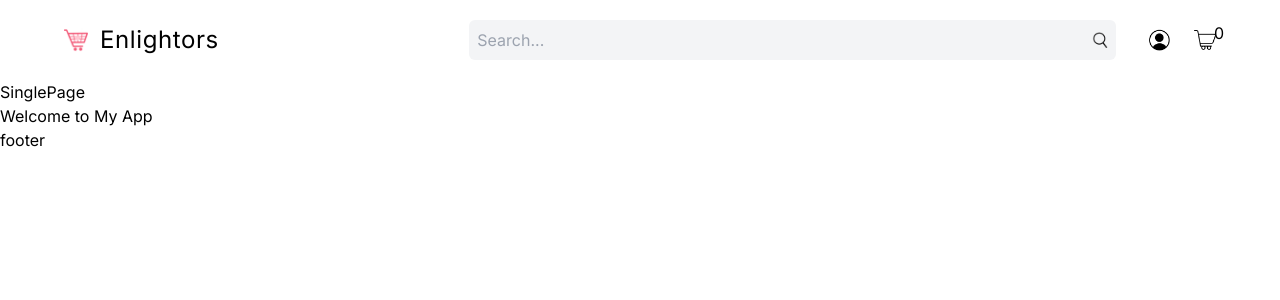
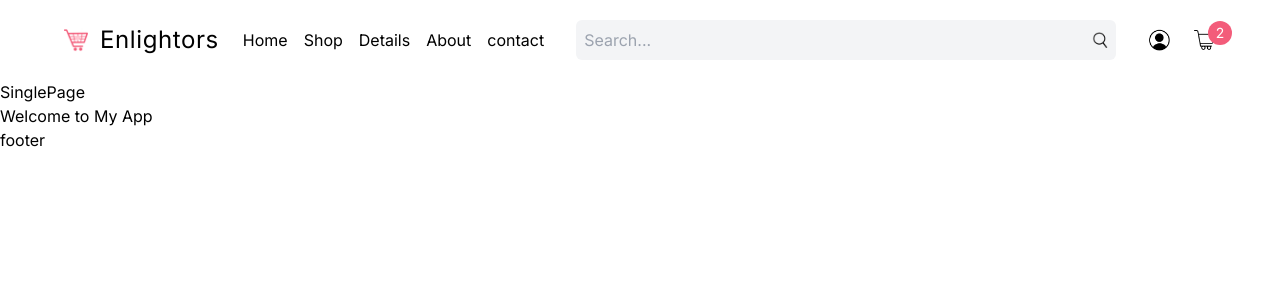
Before and after one commit to sardarMrashed/technicaltest-Enlightors, a Next.js app: page / in a window 1280 px wide. Shown: the top 300 px of the page. Built offline with nearby package versions, Linux system fonts and the light colour scheme.

Commit message:
create home and shop and details about on header

```diff
--- a/app/components/Menu.tsx
+++ b/app/components/Menu.tsx
@@ -25,7 +25,7 @@ const Menu = () => {
       <Link href="/details">Details</Link>
       <Link href="/about">About</Link> {/* Corrected "link" to "Link" */}
       <Link href="/logout">LogOut</Link>
-      <Link href="/cart">Cart(1)</Link>
+      <Link href="/contact">contact</Link>
     </div>
   )
 }
--- a/app/components/NavIcons.tsx
+++ b/app/components/NavIcons.tsx
@@ -54,7 +54,7 @@ const NavIcons = () => {
          onClick={() => setIsOpenCart((prev) => !prev)}
           />
 
-           <div className="absolute -top-2 -right-2">0</div>
+           <div className="absolute -top-2 -right-4 w-6 h-6 bg-lama rounded-full text-white text-sm flex justify-center items-center">2</div>
 </div>
       {
         isOpenCart &&<CartModal />
--- a/app/components/Navbar.tsx
+++ b/app/components/Navbar.tsx
@@ -22,11 +22,18 @@ const Navbar = () => {
       {/* Desktop screen */}
         <div className="hidden md:flex justify-between gap-8 items-center h-full">
             {/* LIFT SCREEN */}
-            <div className='w-1/3'>
+            <div className='w-1/2 xl:w-1/2 flex justify-between items-center gap-12'>
                 <Link href="/" className='flex items-center gap-3'>
                 <Image src="/logo.png" alt="Enlightors logo" width={24} height={24} />
                 <div className="text-2xl tracking-wide">Enlightors</div>
                 </Link>
+                <div className='hidden xl:flex gap-4'>
+                  <Link href="/">Home</Link>
+      <Link href="/shop">Shop</Link>
+      <Link href="/details">Details</Link>
+      <Link href="/about">About</Link>
+      <Link href="/contact">contact</Link>
+                </div>
             </div>
             {/* Right of the screen */}
             <div className='w-2/3 flex justify-between items-center gap-8'>
```
